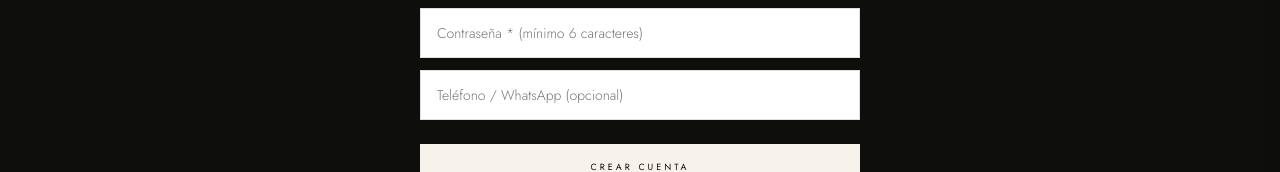
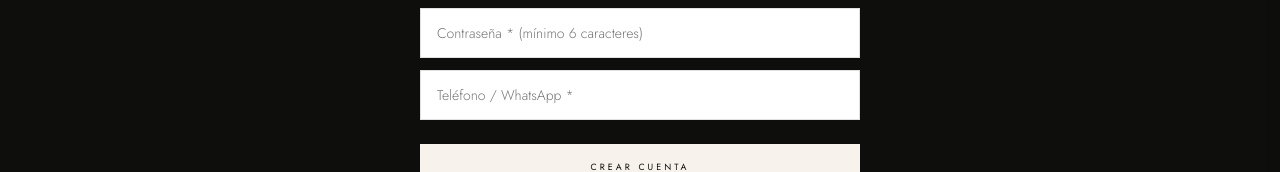
Before and after one commit to FileniValentin92/simple-viandas, a Next.js app: page /login in a window 1280 px wide. Both pictures are taken after a click on the button "CREAR CUENTA". Shown: the part 493-665 px from the top of the page. Built offline with nearby package versions, Linux system fonts and the light colour scheme; no server answers; a web font is replaced by a local one.

Commit message:
login con telefono obligatoro

```diff
--- a/app/login/page.js
+++ b/app/login/page.js
@@ -30,7 +30,10 @@ export default function LoginPage() {
   }
 
   const handleRegistro = async () => {
-    if (!form.nombre || !form.email || !form.password) { setError('Completá nombre, email y contraseña'); return }
+    if (!form.nombre || !form.email || !form.password || !form.telefono) {
+      setError('Completá todos los campos obligatorios')
+      return
+    }
     if (form.password.length < 6) { setError('La contraseña debe tener al menos 6 caracteres'); return }
     setCargando(true)
 
@@ -41,7 +44,7 @@ export default function LoginPage() {
       id: data.user.id,
       email: form.email,
       nombre: form.nombre,
-      telefono: form.telefono || null,
+      telefono: form.telefono,
       puntos: 0,
     }])
 
@@ -91,7 +94,7 @@ export default function LoginPage() {
           <input type="email" name="email" placeholder="Email *" value={form.email} onChange={handleChange} style={inputStyle} />
           <input type="password" name="password" placeholder={modo === 'registro' ? 'Contraseña * (mínimo 6 caracteres)' : 'Contraseña *'} value={form.password} onChange={handleChange} style={inputStyle} />
           {modo === 'registro' && (
-            <input type="tel" name="telefono" placeholder="Teléfono / WhatsApp (opcional)" value={form.telefono} onChange={handleChange} style={{ ...inputStyle, marginBottom: '24px' }} />
+            <input type="tel" name="telefono" placeholder="Teléfono / WhatsApp *" value={form.telefono} onChange={handleChange} style={{ ...inputStyle, marginBottom: '24px' }} />
           )}
 
           {error && <p style={{ color: '#e74c3c', fontSize: '12px', marginBottom: '16px', fontWeight: '300' }}>⚠ {error}</p>}
```
